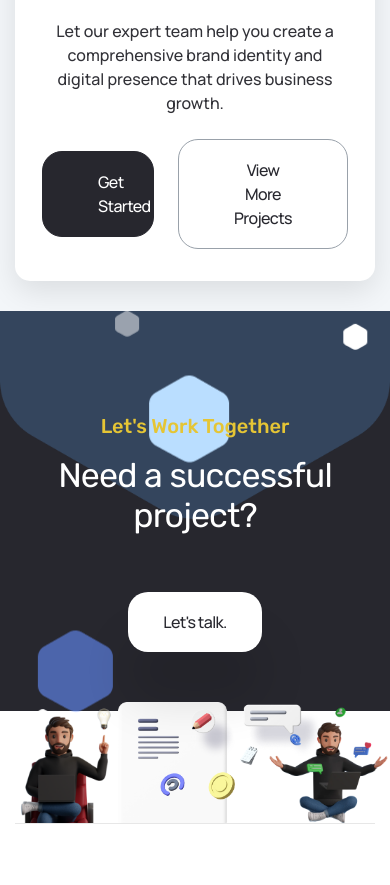
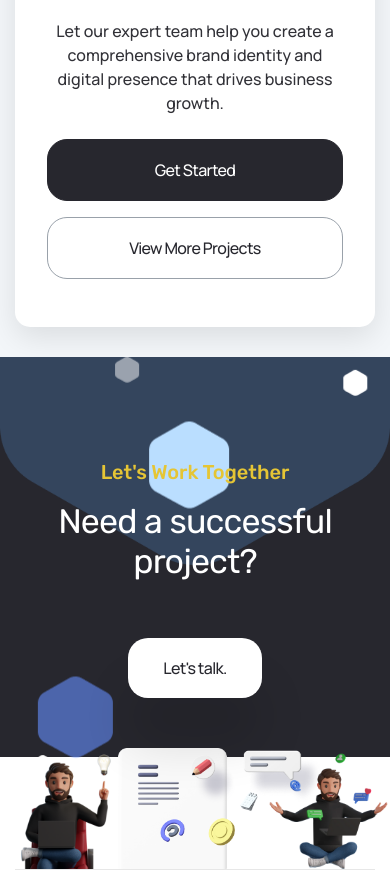
Before and after one commit to att-business-apps/att-landingpage, a Vue app in the folder att-website/: page /project/samsiddhidesigns in a window 390 px wide. Shown: the part 5340-6225 px from the top of the page. Built offline with nearby package versions, Linux system fonts and the light colour scheme; a web font is replaced by a local one.

Commit message:
Update CTA button styles in project views
Standardizes the .cta-buttons styling across multiple project view components to display buttons in a block layout with improved spacing. This enhances visual consistency and usability for call-to-action buttons.

```diff
--- a/att-website/src/views/project/ProjectAlShamilView.vue
+++ b/att-website/src/views/project/ProjectAlShamilView.vue
@@ -262,6 +262,16 @@
         padding: 2rem;
     }
 
+    .cta-buttons {
+        display: block;
+    }
+
+    .cta-buttons a {
+        display: block;
+        margin-bottom: 1rem;
+        margin-right: 0 !important;
+    }
+
     .result-number {
         font-size: 2.5rem;
     }
--- a/att-website/src/views/project/ProjectMicrorelicView.vue
+++ b/att-website/src/views/project/ProjectMicrorelicView.vue
@@ -250,6 +250,16 @@
         padding: 2rem;
     }
 
+    .cta-buttons {
+        display: block;
+    }
+
+    .cta-buttons a {
+        display: block;
+        margin-bottom: 1rem;
+        margin-right: 0 !important;
+    }
+
     .result-number {
         font-size: 2.5rem;
     }
--- a/att-website/src/views/project/ProjectSamsiddhiDesignsView.vue
+++ b/att-website/src/views/project/ProjectSamsiddhiDesignsView.vue
@@ -260,6 +260,16 @@
         padding: 2rem;
     }
 
+    .cta-buttons {
+        display: block;
+    }
+
+    .cta-buttons a {
+        display: block;
+        margin-bottom: 1rem;
+        margin-right: 0 !important;
+    }
+
     .result-number {
         font-size: 2.5rem;
     }
--- a/att-website/src/views/project/ProjectSolvedCubeView.vue
+++ b/att-website/src/views/project/ProjectSolvedCubeView.vue
@@ -286,6 +286,16 @@
         padding: 2rem;
     }
 
+    .cta-buttons {
+        display: block;
+    }
+
+    .cta-buttons a {
+        display: block;
+        margin-bottom: 1rem;
+        margin-right: 0 !important;
+    }
+
     .result-number {
         font-size: 2.5rem;
     }
--- a/att-website/src/views/project/ProjectSteadyAssetView.vue
+++ b/att-website/src/views/project/ProjectSteadyAssetView.vue
@@ -422,6 +422,16 @@
         padding: 2rem;
     }
 
+    .cta-buttons {
+        display: block;
+    }
+
+    .cta-buttons a {
+        display: block;
+        margin-bottom: 1rem;
+        margin-right: 0 !important;
+    }
+
     .result-number {
         font-size: 2rem;
     }
--- a/att-website/src/views/project/ProjectUAELinksView.vue
+++ b/att-website/src/views/project/ProjectUAELinksView.vue
@@ -281,6 +281,16 @@
         padding: 2rem;
     }
 
+    .cta-buttons {
+        display: block;
+    }
+
+    .cta-buttons a {
+        display: block;
+        margin-bottom: 1rem;
+        margin-right: 0 !important;
+    }
+
     .result-number {
         font-size: 2.5rem;
     }
```
